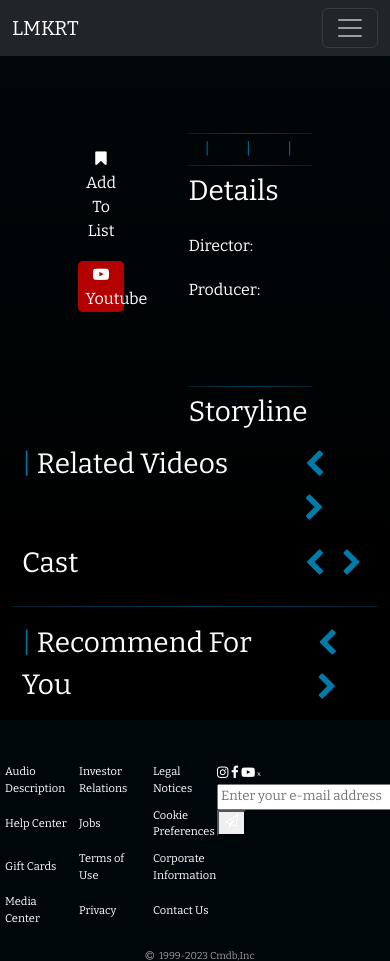
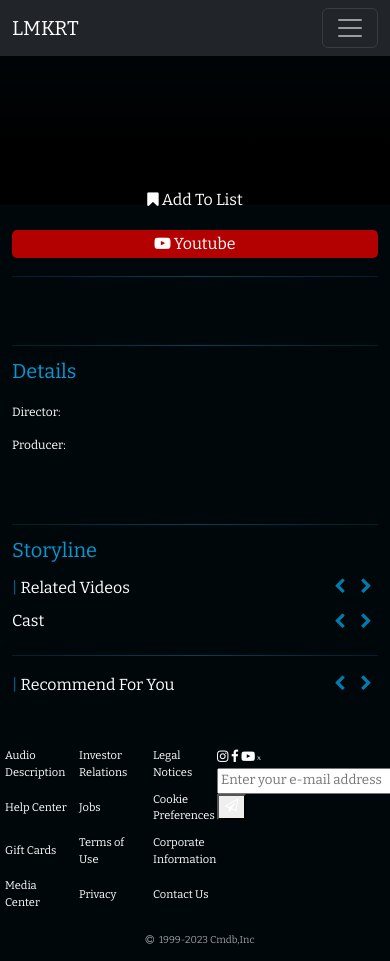
Before and after one commit to amRon15/Media-Webapp, a Django app: page /detail.html in a window 390 px wide; the page is wider, and only the part inside the window is pictured. Shown: the top 961 px of that part. Run offline with Django 5.2, Linux system fonts and the light colour scheme; a user stored in the database is signed in; data comes from the database, SQL or seed files in the repository; some web fonts are replaced.

Commit message:
finish mobile layout, bookmark error

```diff
--- a/webapp/myapp/data.py
+++ b/webapp/myapp/data.py
@@ -16,7 +16,6 @@
         id = request.POST['id']
         type = request.POST['type']
         user = User.objects.get(username=request.user)
-
         try:
             movie = Movie.objects.get(movieID=id, type= type)
             user.movieIDs.remove(movie)
@@ -54,7 +53,6 @@
         user = User.objects.get(username=request.user)
         id = request.POST['id']
         type = request.POST['type']
-
         try:
             movie = Movie.objects.get(movieID=id,type=type)
             if movie in user.movieIDs.all():
--- a/webapp/myapp/models.py
+++ b/webapp/myapp/models.py
@@ -8,16 +8,17 @@
 
 class User(AbstractUser):
     username = models.CharField(
-        max_length=10,
+        max_length=15,
         unique=True,
         default='guest'
     )
-    email = models.EmailField()
-    movieIDs = models.ManyToManyField(
+    email = models.EmailField(unique=True)
+    movieIDs = models.ForeignKey(
         Movie,
+        on_delete=models.SET_NULL,
         related_name='users',
-        blank=True,
         null=True,
+        blank=True
     )
 
     groups = models.ManyToManyField(
@@ -42,9 +43,10 @@
 
     def clean(self):
         super().clean()
-        for movie in self.movieIDs.all():
-            if movie.movieID != self.movieID:
-                raise ValidationError("The selected movieID must match the movieID in the Movie model.")
+        if self.movieIDs:
+            for movie in self.movieIDs.all():
+                if movie.movieID != self.movieID:
+                    raise ValidationError("The selected movieID must match the movieID in the Movie model.")
 
 class UserGroup(models.Model):
     user = models.ForeignKey(User, on_delete=models.CASCADE)
--- a/webapp/myapp/static/base.js
+++ b/webapp/myapp/static/base.js
@@ -29,6 +29,12 @@
       navToSearchPage(inputText);
     }
   });
+
+  $('#nav-search-btn').on('click',()=>{
+    const inputText = $("#searchInput").val();
+      navToSearchPage(inputText);
+  })
+
 }
 
 //nav to search page
--- a/webapp/myapp/static/detail.css
+++ b/webapp/myapp/static/detail.css
@@ -408,3 +408,152 @@
     white-space: nowrap;
     text-overflow: ellipsis;
 }
+
+@media only screen and (max-width: 767px) {
+    .container{
+        margin: 0;
+    }
+
+    #player{
+        width: 100%;
+        height: 240px;
+        position: relative;
+    }
+
+    .player-contatiner{
+        margin: -35px 0;
+    }
+
+    .player-contatiner::before{
+        width: 100%;
+        height: 240px;
+    }
+
+    .detail-container{
+        flex-direction: column;
+        gap: .5rem;
+    }
+
+    .detail-img-container{
+        flex-direction: column;
+        align-items: stretch;
+    }
+
+    #detail-img{
+        width: 150px;
+        align-self: center;
+    }
+
+    .detail-img-container button{
+        width: auto;
+    }
+
+    .detail-basic-info{
+        gap: 1rem;
+        font-size: .75rem;
+        align-items: flex-start;
+        flex-direction: column;
+    }
+
+    #detail-rating::after{
+        display: none;
+    }
+
+    #detail-runtime::after{
+        display: none;
+    }
+
+    #detail-status::after{
+        display: none;
+    }
+
+    .detail-content-container{
+        font-size: .75rem;
+    }
+
+    #detail-content-title{
+        font-size: 1.25rem;
+        color: #009bd6;
+    }
+
+    #detail-producer span{
+        margin: 0 .25rem !important;
+    }
+
+    .detail-divider{
+        margin: 10px 0;
+    }
+
+    #detail-overview-title{
+        color: #009bd6;
+        font-size: 1.25rem;
+    }
+
+    #detail-overview{
+        font-size: .75rem;
+    }
+
+    .list-bar{
+        font-size: 1rem;
+        margin: 0;
+    }
+
+    .hero-video-list{
+        overflow-x: scroll;
+    }
+
+    .hero-video-list::-webkit-scrollbar{
+        display: none;
+    }
+
+    .hero-video-list iframe{
+        width: 180px;
+        height: 130px;
+    }
+
+    .cast-img{
+        width: 70px;
+        height: 70px;
+    }
+
+    .cast-name{
+        font-size: smaller;
+        overflow: hidden;
+        white-space: nowrap;
+        text-overflow: ellipsis;
+    }
+
+    .cast-detail{
+        width: 70px;
+    }
+
+    .cast-list {
+        gap: 1rem;
+        overflow-x: scroll;
+    }
+
+    .cast-list::-webkit-scrollbar{
+        display: none;
+    }
+
+    .related-list{
+        overflow-x: scroll;
+        gap: 1rem;
+    }
+
+    .card-container{
+        width: 100px;
+    }
+
+    .card-img{
+        width: 100px;
+    }
+
+    .card-title{
+        display: none;
+    }
+
+    .card-detail{
+        display: none;
+    }
+}
--- a/webapp/myapp/static/home.css
+++ b/webapp/myapp/static/home.css
@@ -392,4 +392,5 @@
         width: 100%;
     }
 
+
 }
--- a/webapp/myapp/static/nav.css
+++ b/webapp/myapp/static/nav.css
@@ -39,3 +39,7 @@
     display: none;
     gap: 1.25rem;
 }
+
+input[type="search"]:focus, input[type="search"]:not(:placeholder-shown){
+    color: white;
+}
--- a/webapp/myapp/templates/base.html
+++ b/webapp/myapp/templates/base.html
@@ -33,10 +33,11 @@
 </head>
 
 <body>
-  {% include 'nav.html' %}
   <input type="hidden" name="user" value="{{user.username}}">
   <input type="hidden" name="csrf" value="{{ csrf_token }}">
   <header>
+  {% include 'nav.html' %}
+
     <div class="header-container">
       <div class="header-l">
         <a href="home.html" id="header-title" style="font-family: 'Teko', sans-serif">LMKRT</a>
--- a/webapp/myapp/templates/login.html
+++ b/webapp/myapp/templates/login.html
@@ -8,7 +8,7 @@
 
 {% block content %}
 
-<div class="container" id="container">
+<div id="container">
     <div class="form-container sign-up">
         <form>
             <h1>Create Account</h1>
@@ -25,7 +25,7 @@
             <span>or use your email password</span>
             <input type="email" placeholder="Email">
             <input type="password" placeholder="Password">
-            <a href="#">Forget Your Password?</a>
+            <!-- <a href="#">Forget Your Password?</a> -->
             <button>Sign In</button>
         </form>
     </div>
--- a/webapp/myapp/templates/login_signup.html
+++ b/webapp/myapp/templates/login_signup.html
@@ -28,7 +28,7 @@
             <span>or use your username and password</span>
             <input type="text" name="username" placeholder="Username" required>
             <input type="password" name="password" placeholder="Password" required>
-            <a href="#">Forgot Your Password?</a>
+            <!-- <a href="#">Forgot Your Password?</a> -->
             <button type="submit" name="login">Sign In</button>
         </form>
     </div>
--- a/webapp/myapp/templates/nav.html
+++ b/webapp/myapp/templates/nav.html
@@ -1,5 +1,5 @@
 <nav class="navbar ">
-  <div class="container">
+  <div class="container-sm">
     <a class="navbar-brand" href="home.html">LMKRT</a>
     <button class="navbar-toggler" type="button" data-bs-toggle="offcanvas" data-bs-target="#offcanvasDarkNavbar"
       aria-controls="offcanvasDarkNavbar" aria-label="Toggle navigation">
@@ -44,8 +44,8 @@
           </li>
         </ul>
         <form class="d-flex mt-3" role="search">
-          <input class="form-control me-2" type="search" placeholder="Search" aria-label="Search">
-          <button class="btn btn-success" type="submit">Search</button>
+          <input class="form-control me-2" type="search" placeholder="Search..." aria-label="Search" name="search" id="searchInput">
+          <button class="btn btn-success" type="submit" id="nav-search-btn">Search</button>
         </form>
       </div>
     </div>
--- a/webapp/myapp/views.py
+++ b/webapp/myapp/views.py
@@ -103,7 +103,9 @@
 def user_detail_view(request):
     all_users = User.objects.all()
     user = User.objects.get(username=request.user)
-    movieid = user.movieIDs.all()
+    movieid
+    if user.movieIDs:
+        movieid = user.movieIDs.all()
     return render(request, 'user_list.html', {'all_users': all_users,'movie':movieid})
 
 def store_movie(request):
```
Also changed, not shown: webapp/myapp/static/bookmark.css (+28 -0 lines), webapp/myapp/static/login.css (+20 -1 lines), webapp/myapp/static/more.css (+46 -2 lines), webapp/db.sqlite3, webapp/myapp/migrations/0016_remove_user_movieids_user_movie_alter_user_email_and_more.py (added), webapp/myapp/migrations/0017_rename_movie_user_movieids.py (added).
